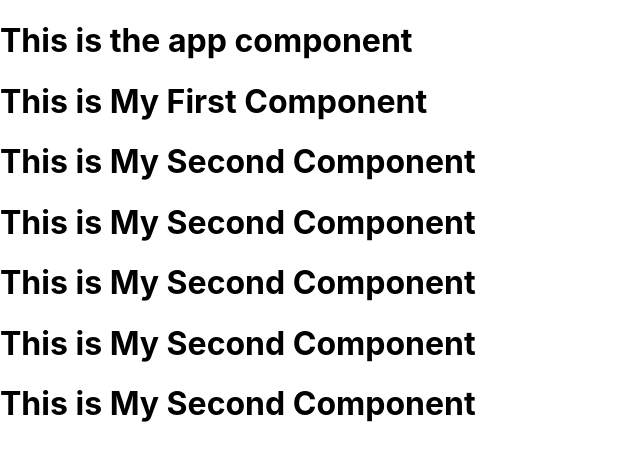
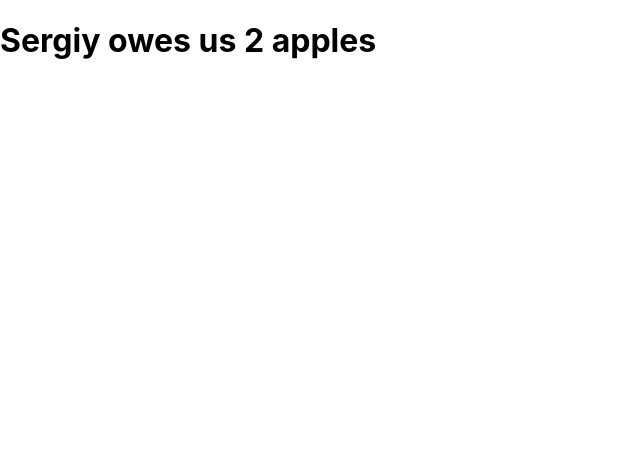
Before and after one commit to SergiyKochenko/Django-React-Build-a-Location-Based-Real-Estate-Website, a React (Create React App) app in the folder frontend/: page / in a window 1280 px wide. Shown: the top 460 px of the page, without its empty margins (0-640 px from the left). Built offline with nearby package versions, Linux system fonts and the light colour scheme.

Commit message:
Testing JSX functionality

```diff
--- a/frontend/src/App.js
+++ b/frontend/src/App.js
@@ -1,20 +1,21 @@
 import logo from './logo.svg'
 import './App.css'
 import SecondComponent from './Components/SecondComponent'
+import React from 'react'
 
 function App () {
-  function MyComponent () {
-    return <h1>This is My First Component</h1>
+  function AppleDisplay (n) {
+    if (n === 0 || n === 1) {
+      return `Sergiy has ${n} apple`
+    } else if (n > 1) {
+      return `Sergiy has ${n} apples`
+    } else {
+      return `Sergiy owes us ${Math.abs(n)} apples`
+    }
   }
   return (
     <div>
-      <h1>This is the app component</h1>
-      <MyComponent />
-      <SecondComponent />
-      <SecondComponent />
-      <SecondComponent />
-      <SecondComponent />
-      <SecondComponent />
+      <h1>{AppleDisplay(-2)}</h1>
     </div>
   )
 }
```
